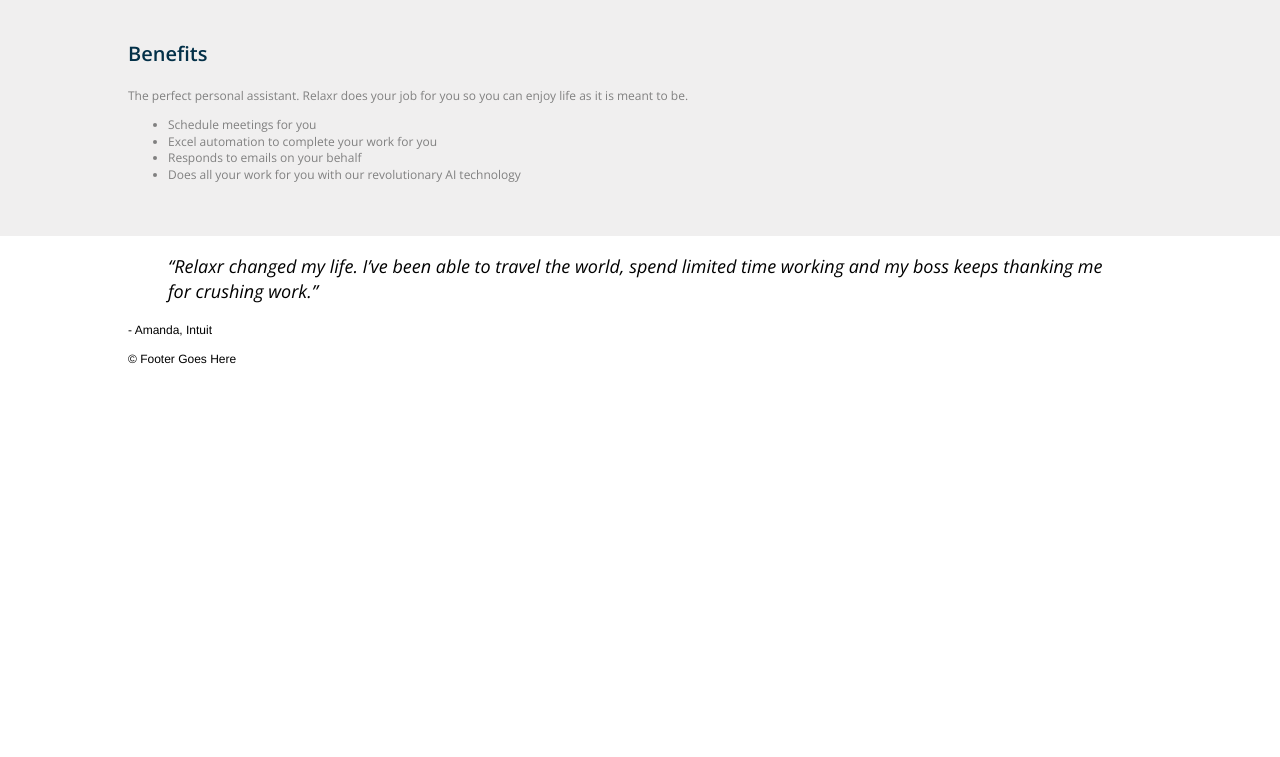
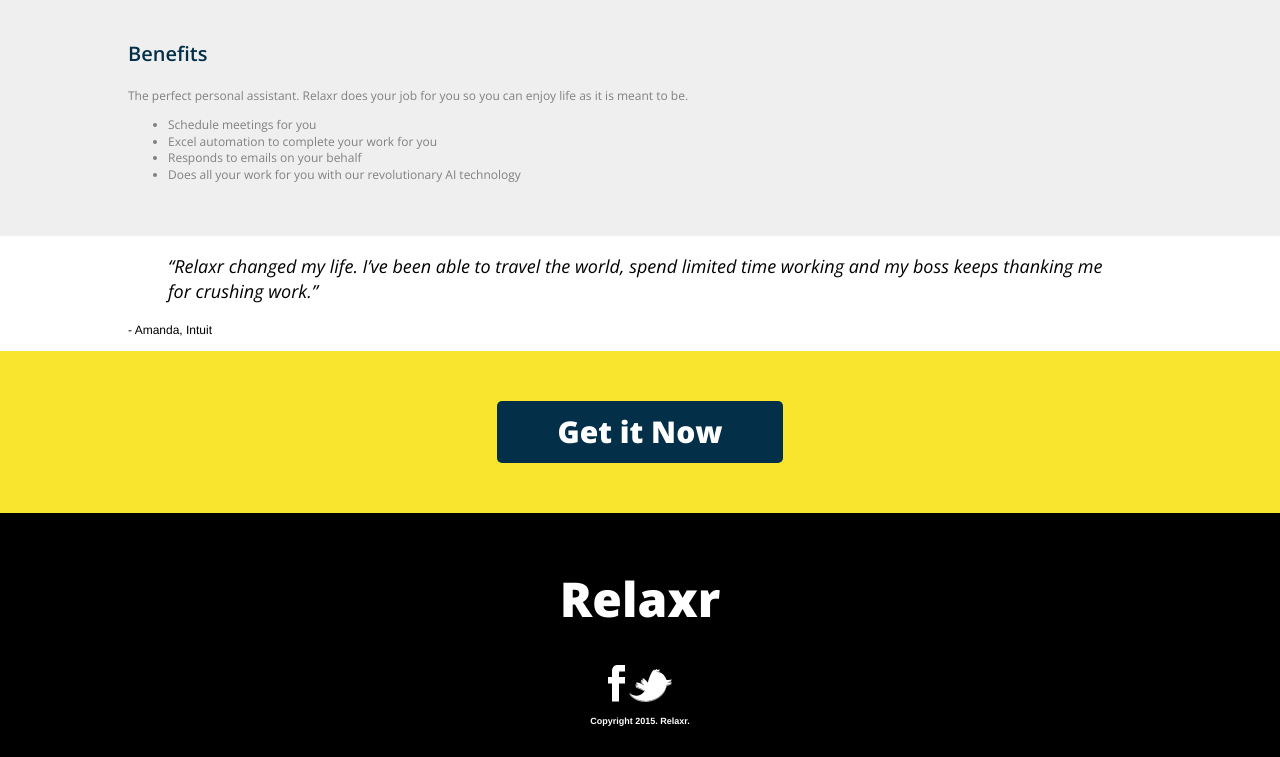
Before and after one commit to nlr325/fewd21dev, a plain HTML site: page class02/homework/homework-landingpage.html in a window 1280 px wide. Shown: the part 700-1457 px from the top of the page. Before the commit the page ends 1068 px from the top, so only its background shows below. Drawn offline with nearby package versions, Linux system fonts and the light colour scheme.

Commit message:
homework changes
Saved to wrong file!

```diff
--- a/class02/homework/css/style.css
+++ b/class02/homework/css/style.css
@@ -80,6 +80,7 @@ a.button {
   border-radius: 5px;
   padding: 10px 60px;
   text-decoration: none;
+  display: inline-block;
 }
 
 
@@ -95,11 +96,24 @@ a.button {
 
 #header a.button {
   margin: 60px;
-  display: inline-block;
 }
 
 #header h1 {
   text-align: left;
+}
+
+footer h1 {
+  text-align: center;
+}
+
+footer p {
+  font-weight: bolder;
+  font-size: 9px;
+  text-align: center;
+}
+
+footer a {
+  display: inline-block;
 }
 
 #header h2 {
@@ -124,6 +138,12 @@ a.button {
   font-size: 18px;
 }
 
+#yellow {
+  background-color: #f9e42e;
+  text-align: center;
+  padding: 50px;
+}
+
 .container {
   width: 80%;
   margin: 0 auto;
@@ -135,9 +155,11 @@ header {
       height: 700px;
 }
 
-
 footer {
-
+      background-color: black;
+      color: #ffffff;
+      padding: 20px 0px 20px 0px;
+      text-align: center;
 }
 
 /******************************************
@@ -150,3 +172,8 @@ footer {
   background-color: #f9e42e;
   color: black;
 }
+
+.dark {
+  background-color: #033048;
+  color: #ffffff;
+}
--- a/class02/homework/homework-landingpage.html
+++ b/class02/homework/homework-landingpage.html
@@ -43,10 +43,17 @@
 						<p>- Amanda, Intuit</p>
 					</div>
 				</div>
+				<div id="yellow">
+					<a class="button dark" href="#">Get it Now</a>
+				</div>
 			</section>
+
 			<footer>
 				<div class="container">
-				&copy; Footer Goes Here
+				<h1>Relaxr</h1>
+				<a href="http://www.facebook.com"><img src="images/facebook.png"></a>
+				<a href="http://www.twitter.com"><img src="images/twitter.png"></a>
+				<p>Copyright 2015. Relaxr.</p>
 				</div>
 			</footer>
 		</div><!-- #container -->
```
